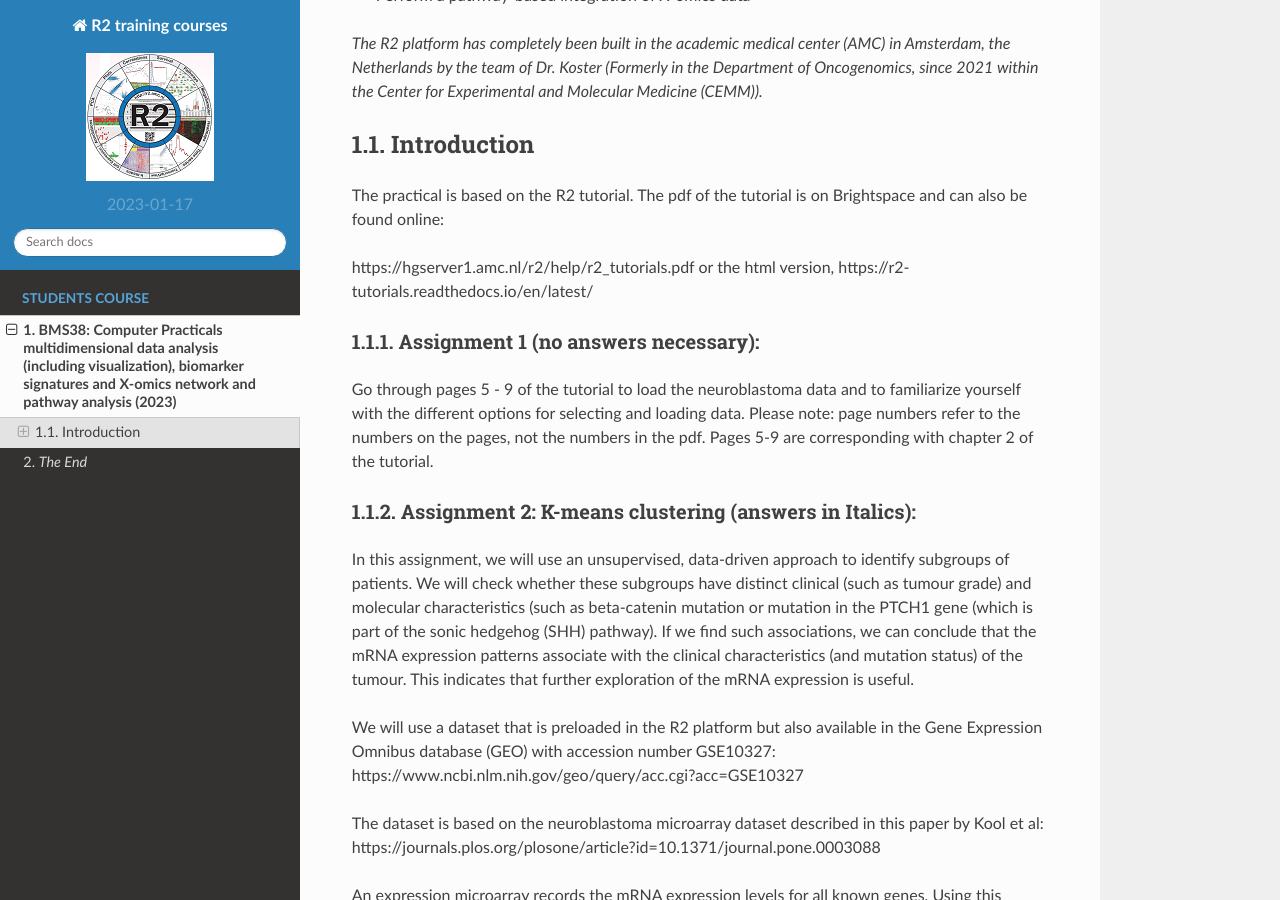
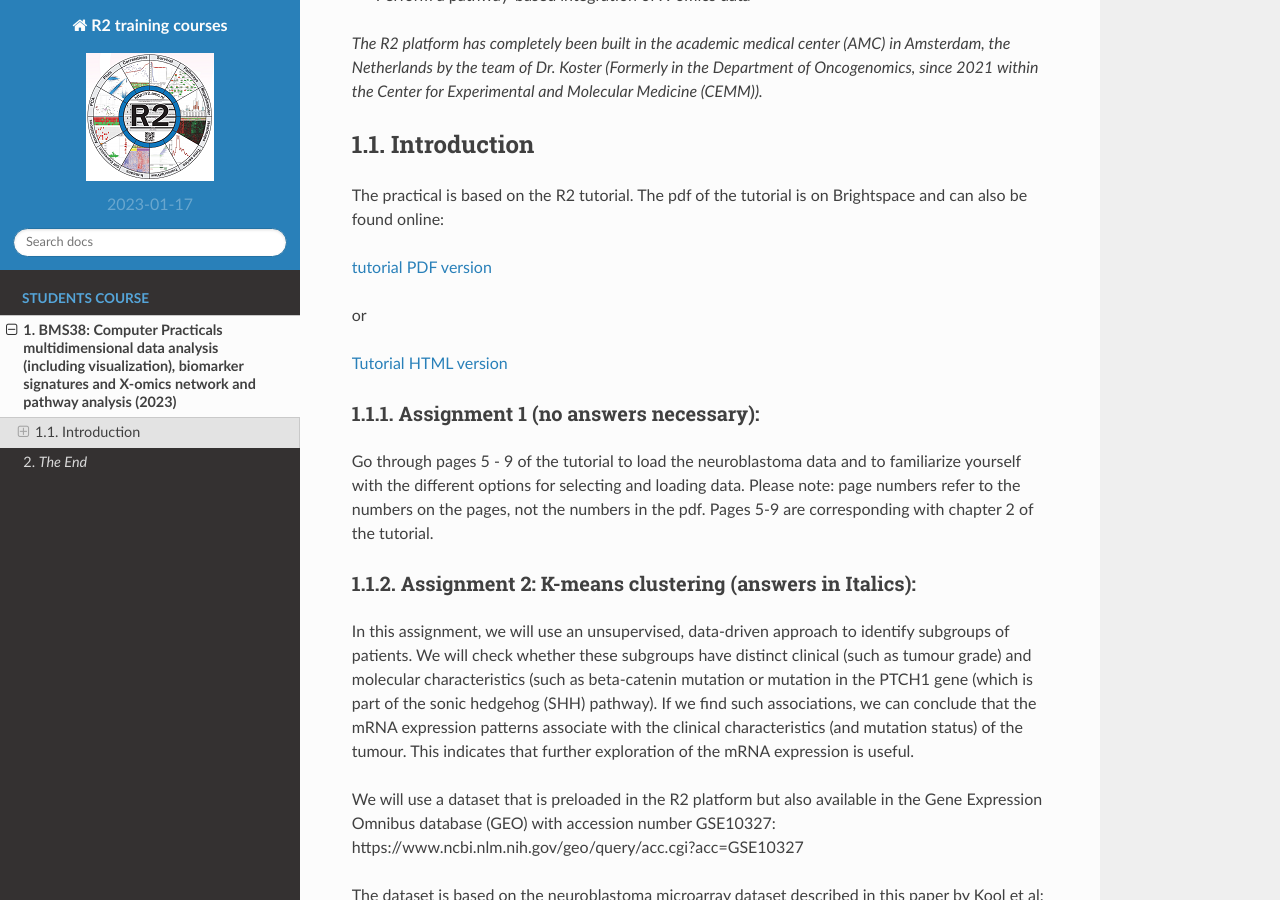
Before and after one commit to antronerds/r2-training-courses, a Sphinx documentation site: the page built from docs/x_omics_course_radboud.md, in a window 1280 px wide and 900 px high, scrolled down 426 px. Built offline with Sphinx 7.4.7 and the Read the Docs theme 2.0.0, drawn with Linux system fonts in a browser that asks for light colours; pages that are not in the unit, such as notebooks, are missing from menus.

```diff
--- a/docs/x_omics_course_radboud.md
+++ b/docs/x_omics_course_radboud.md
@@ -1,7 +1,7 @@
 <a id="x-omics_course_2023_radboud"> </a>
 
 BMS38: Computer Practicals multidimensional data analysis (including visualization), biomarker signatures and X-omics network and pathway analysis (2023)
-=================================
+================================
 
 * Associated learning objectives:
 
@@ -17,8 +17,12 @@
 ------------
 The practical is based on the R2 tutorial. The pdf of the tutorial is on Brightspace and can also be found online:
 
-https://hgserver1.amc.nl/r2/help/r2_tutorials.pdf or the html version,
-https://r2-tutorials.readthedocs.io/en/latest/
+[tutorial PDF version](https://hgserver1.amc.nl/r2/help/r2_tutorials.pdf)
+
+or
+
+[Tutorial HTML version](https://r2-tutorials.readthedocs.io/en/latest/)
+
 
 
 
```
